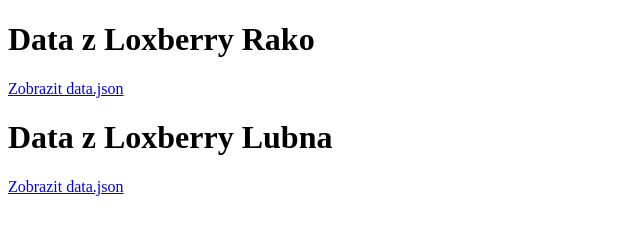
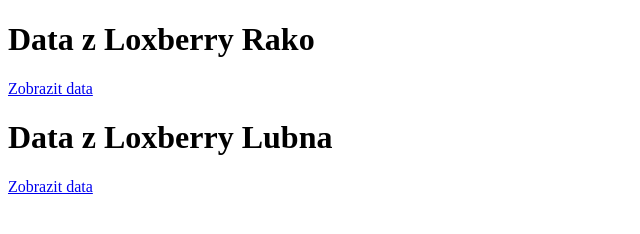
Before and after one commit to lukasm32/loxdata, a plain HTML site: page index.html in a window 1280 px wide. Shown: the full height of the page, 0-640 px from the left. Drawn offline with Linux system fonts and the light colour scheme.

Commit message:
Update index.html

```diff
--- a/index.html
+++ b/index.html
@@ -6,9 +6,9 @@
 </head>
 <body>
     <h1>Data z Loxberry Rako</h1>
-    <p><a href="data.json">Zobrazit data.json</a></p>
+    <p><a href="data.json">Zobrazit data</a></p>
 
     <h1>Data z Loxberry Lubna</h1>
-    <p><a href="data.json">Zobrazit data.json</a></p>
+    <p><a href="data.json">Zobrazit data</a></p>
 </body>
 </html>
```
